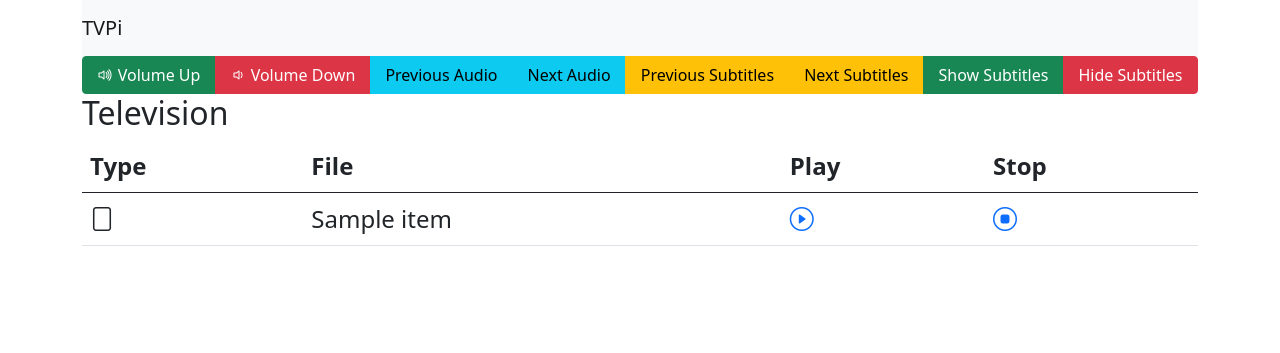
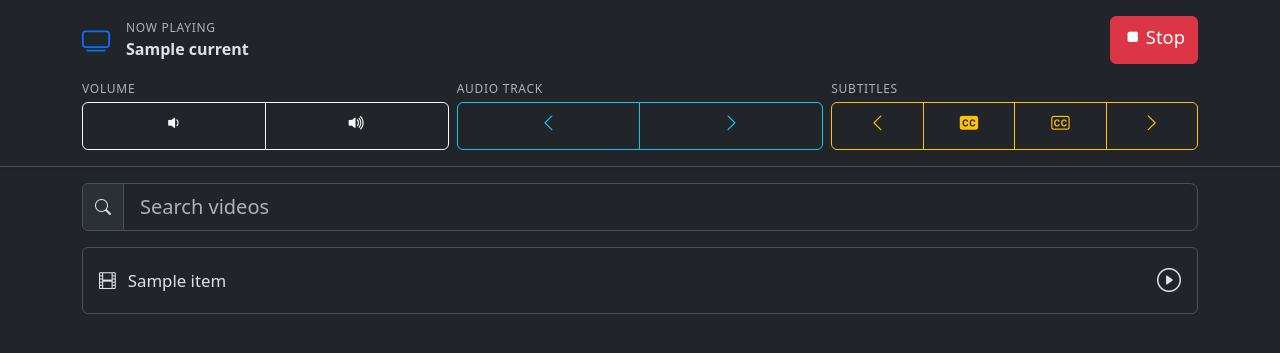
Before and after one commit to Nanich87/pi-omx-player, a Flask app: template templates/main.html in a window 1280 px wide. Shown: the top 353 px of the page. Run offline with Flask 3, Linux system fonts and the light colour scheme; the template is opened without the code that fills it: most values are stand-ins (such as "Sample title", 1, 10 or a date in 2020).

Commit message:
Redesign web interface as a mobile-friendly remote
- Dark, touch-friendly layout with a sticky control panel
- Show the currently playing file and highlight it in the list
- Send control actions in the background without reloading the page
- Add live search and sort the video list alphabetically
- Upgrade Bootstrap to 5.3.3 and Bootstrap Icons to 1.11.3

Co-Authored-By: Claude Opus 5.5 <noreply@anthropic.com>

```diff
--- a/app.py
+++ b/app.py
@@ -12,6 +12,7 @@ DEBUG = False
 TV_PATH = '/path/to/tv/series'
 
 proc = None
+current = None
 app = Flask(__name__)
 
 def list(path):
@@ -23,11 +24,13 @@ def isRunning():
    return proc is not None and proc.poll() is None
 
 def startPlayer(path):
-   global proc
+   global proc, current
+   current = os.path.basename(path)
    proc = subprocess.Popen(['omxplayer', '-o', 'hdmi', path], stdin=subprocess.PIPE, stdout=subprocess.DEVNULL, stderr=subprocess.DEVNULL, preexec_fn=os.setsid)
 
 def stopPlayer():
-   global proc
+   global proc, current
+   current = None
    if proc is None:
       return
    if proc.poll() is None:
@@ -56,7 +59,7 @@ def sendKey(key):
 
 @app.route('/')
 def home():
-   return render_template('main.html', list=list(TV_PATH))
+   return render_template('main.html', list=list(TV_PATH), current=current if isRunning() else None)
 
 @app.route('/play/<file>')
 def play(file):
--- a/templates/main.html
+++ b/templates/main.html
@@ -1,57 +1,160 @@
 <!DOCTYPE html>
-<html>
+<html lang="en" data-bs-theme="dark">
 
 <head>
+   <meta charset="utf-8">
+   <meta name="viewport" content="width=device-width, initial-scale=1">
    <title>TVPi</title>
-   <!-- Bootstrap CSS -->
-   <link rel="stylesheet" href="https://cdn.jsdelivr.net/npm/bootstrap@5.0.2/dist/css/bootstrap.min.css">
-   <!-- Bootstrap Font Icon CSS -->
-   <link rel="stylesheet" href="https://cdn.jsdelivr.net/npm/bootstrap-icons@1.5.0/font/bootstrap-icons.css">
+   <link rel="stylesheet" href="https://cdn.jsdelivr.net/npm/bootstrap@5.3.3/dist/css/bootstrap.min.css">
+   <link rel="stylesheet" href="https://cdn.jsdelivr.net/npm/bootstrap-icons@1.11.3/font/bootstrap-icons.min.css">
+   <style>
+      body {
+         padding-bottom: 2rem;
+      }
+
+      .remote {
+         position: sticky;
+         top: 0;
+         z-index: 10;
+         background: var(--bs-body-bg);
+         border-bottom: 1px solid var(--bs-border-color);
+      }
+
+      .remote .btn {
+         min-height: 3rem;
+         font-size: 1.15rem;
+      }
+
+      .group-label {
+         font-size: .75rem;
+         text-transform: uppercase;
+         letter-spacing: .06em;
+         color: var(--bs-secondary-color);
+         margin-bottom: .25rem;
+      }
+
+      .now-playing {
+         min-width: 0;
+      }
+
+      .file-item {
+         display: flex;
+         align-items: center;
+         gap: .75rem;
+         padding: .9rem 1rem;
+         font-size: 1.05rem;
+      }
+
+      .file-item .name {
+         flex: 1;
+         min-width: 0;
+         overflow-wrap: anywhere;
+      }
+
+      .ctl.busy {
+         opacity: .6;
+         pointer-events: none;
+      }
+   </style>
 </head>
 
 <body>
-   <div class="container">
-      <nav class="navbar navbar-expand-lg navbar-light bg-light">
-         <a class="navbar-brand" href="#">TVPi</a>
-      </nav>
-      <div class="btn-group w-100" role="group" aria-label="Basic example">
-            <a href="/volume/increase" class="btn btn-success"><i class="bi bi-volume-up"></i> Volume Up</a>
-            <a href="/volume/decrease" class="btn btn-danger"><i class="bi bi-volume-down"></i> Volume Down</a>
-            <a href="/audio/previous" class="btn btn-info">Previous Audio</a>
-            <a href="/audio/next" class="btn btn-info">Next Audio</a>
-            <a href="/subtitle/previous" class="btn btn-warning">Previous Subtitles</a>
-            <a href="/subtitle/next" class="btn btn-warning">Next Subtitles</a>
-            <a href="/subtitle/show" class="btn btn-success">Show Subtitles</a>
-            <a href="/subtitle/hide" class="btn btn-danger">Hide Subtitles</a>
-      </div>
-      <div class="panel panel-info">
-         <div class="panel-heading">
-            <h2>Television</h2>
+   <div class="remote shadow-sm">
+      <div class="container py-3">
+         <div class="d-flex align-items-center gap-3 mb-3">
+            <i class="bi bi-tv fs-3 text-primary"></i>
+            <div class="now-playing flex-grow-1">
+               <div class="group-label mb-0">{{ 'Now playing' if current else 'TVPi' }}</div>
+               <div class="fw-semibold text-truncate">{{ current if current else 'Nothing is playing' }}</div>
+            </div>
+            <a href="{{ url_for('stop') }}" class="btn btn-danger ctl{{ '' if current else ' disabled' }}" data-reload="1" title="Stop">
+               <i class="bi bi-stop-fill"></i><span class="d-none d-sm-inline ms-1">Stop</span>
+            </a>
          </div>
-         <div class="panel-body">
-            <table class="table fs-4">
-               <thead>
-                  <tr>
-                     <th scope="col">Type</th>
-                     <th scope="col">File</th>
-                     <th scope="col">Play</th>
-                     <th scope="col">Stop</th>
-                  </tr>
-               </thead>
-               <tbody>
-                  {%for item in list%}
-                  <tr>
-                     <th scope="row"><i class="bi bi-file"></i></th>
-                     <td>{{ item }}</td>
-                     <td><a href="{{ url_for('play', file=item) }}"><i class="bi bi-play-circle"></i></a></td>
-                     <td><a href="/stop"><i class="bi bi-stop-circle"></i></a></td>
-                  </tr>
-                  {%endfor%}
-               </tbody>
-            </table>
+
+         <div class="row g-2">
+            <div class="col-6 col-md-4">
+               <div class="group-label">Volume</div>
+               <div class="btn-group w-100">
+                  <a href="{{ url_for('down') }}" class="btn btn-outline-light ctl" title="Volume down"><i class="bi bi-volume-down-fill"></i></a>
+                  <a href="{{ url_for('up') }}" class="btn btn-outline-light ctl" title="Volume up"><i class="bi bi-volume-up-fill"></i></a>
+               </div>
+            </div>
+            <div class="col-6 col-md-4">
+               <div class="group-label">Audio track</div>
+               <div class="btn-group w-100">
+                  <a href="{{ url_for('previousAudioStream') }}" class="btn btn-outline-info ctl" title="Previous audio track"><i class="bi bi-chevron-left"></i></a>
+                  <a href="{{ url_for('nextAudioStream') }}" class="btn btn-outline-info ctl" title="Next audio track"><i class="bi bi-chevron-right"></i></a>
+               </div>
+            </div>
+            <div class="col-12 col-md-4">
+               <div class="group-label">Subtitles</div>
+               <div class="btn-group w-100">
+                  <a href="{{ url_for('previousSubtitleStream') }}" class="btn btn-outline-warning ctl" title="Previous subtitles"><i class="bi bi-chevron-left"></i></a>
+                  <a href="{{ url_for('showSubtitles') }}" class="btn btn-outline-warning ctl" title="Show subtitles"><i class="bi bi-badge-cc-fill"></i></a>
+                  <a href="{{ url_for('hideSubtitles') }}" class="btn btn-outline-warning ctl" title="Hide subtitles"><i class="bi bi-badge-cc"></i></a>
+                  <a href="{{ url_for('nextSubtitleStream') }}" class="btn btn-outline-warning ctl" title="Next subtitles"><i class="bi bi-chevron-right"></i></a>
+               </div>
+            </div>
          </div>
       </div>
    </div>
+
+   <div class="container mt-3">
+      <div class="input-group mb-3">
+         <span class="input-group-text"><i class="bi bi-search"></i></span>
+         <input type="search" id="filter" class="form-control form-control-lg" placeholder="Search videos" autocomplete="off">
+      </div>
+
+      {% set files = list | sort %}
+      {% if files %}
+      <div class="list-group" id="files">
+         {% for item in files %}
+         <a href="{{ url_for('play', file=item) }}" class="list-group-item list-group-item-action file-item ctl{{ ' active' if item == current }}" data-reload="1" data-name="{{ item | lower }}">
+            <i class="bi bi-film"></i>
+            <span class="name">{{ item }}</span>
+            <i class="bi {{ 'bi-volume-up-fill' if item == current else 'bi-play-circle' }} fs-4"></i>
+         </a>
+         {% endfor %}
+      </div>
+      <p id="no-match" class="text-secondary text-center mt-4 d-none">No videos match your search.</p>
+      {% else %}
+      <p class="text-secondary text-center mt-5"><i class="bi bi-folder2-open fs-1 d-block mb-2"></i>No videos found.</p>
+      {% endif %}
+   </div>
+
+   <script>
+      document.querySelectorAll('.ctl').forEach(function (el) {
+         el.addEventListener('click', function (e) {
+            e.preventDefault();
+            el.classList.add('busy');
+            fetch(el.href).then(function () {
+               if (el.dataset.reload) {
+                  location.reload();
+               }
+            }).finally(function () {
+               el.classList.remove('busy');
+            });
+         });
+      });
+
+      var filter = document.getElementById('filter');
+      filter.addEventListener('input', function () {
+         var q = filter.value.trim().toLowerCase();
+         var shown = 0;
+         document.querySelectorAll('#files .file-item').forEach(function (el) {
+            var match = el.dataset.name.indexOf(q) !== -1;
+            el.classList.toggle('d-none', !match);
+            if (match) {
+               shown++;
+            }
+         });
+         var none = document.getElementById('no-match');
+         if (none) {
+            none.classList.toggle('d-none', shown > 0);
+         }
+      });
+   </script>
 </body>
 
 </html>
```
